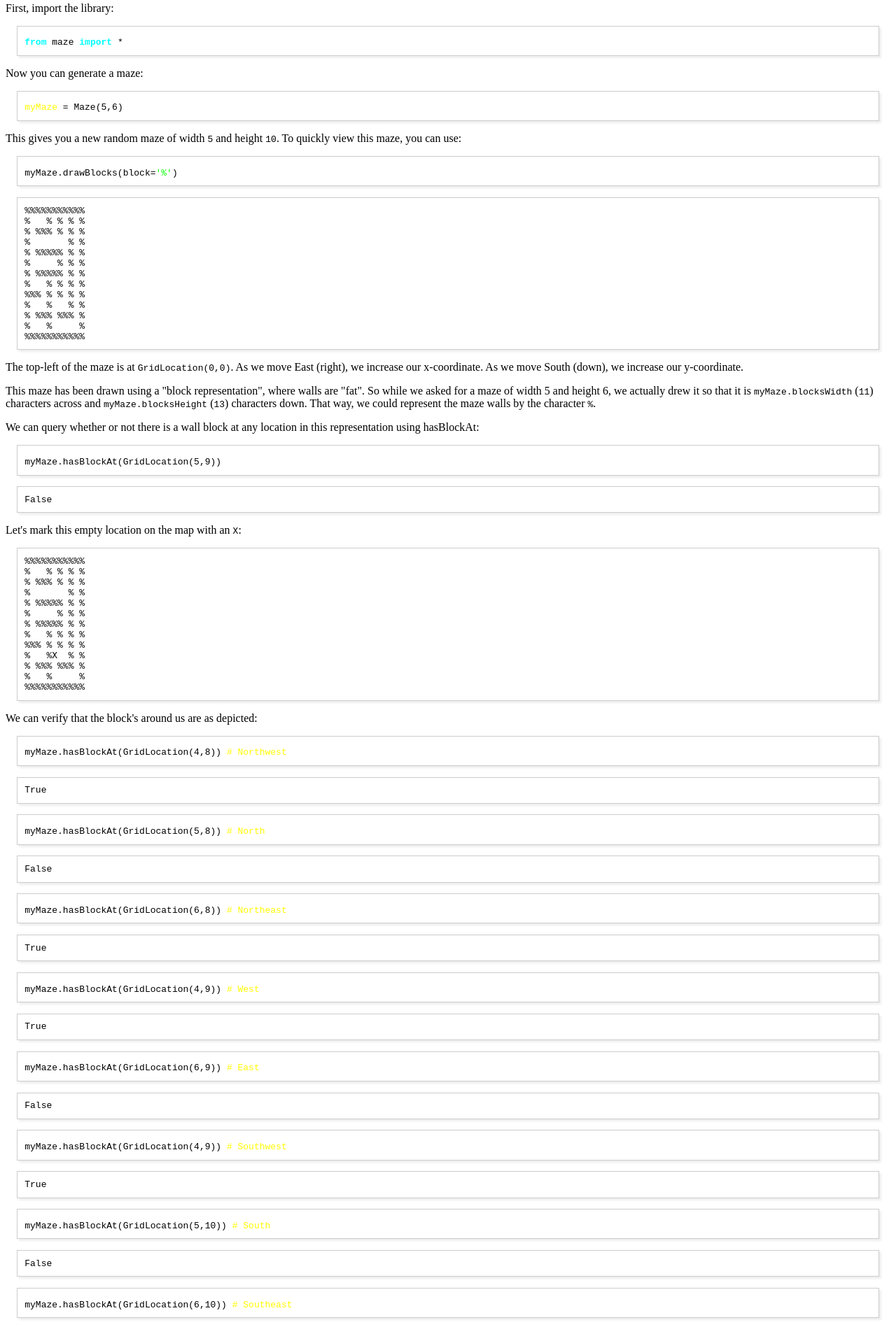
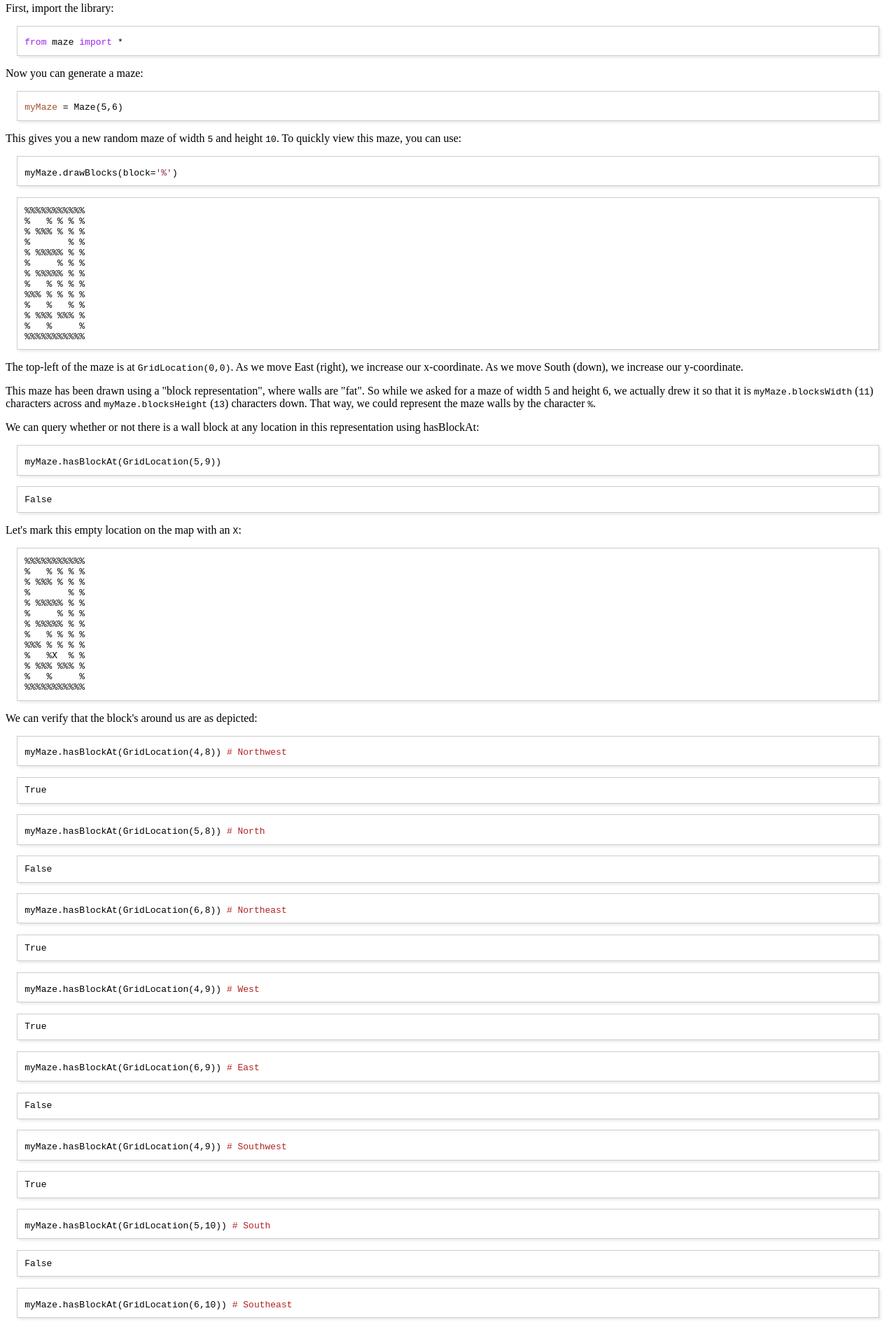
Before and after one commit to Chattered/pistuff, a plain HTML site: page README.html in a window 1280 px wide. Shown: the part 209-2106 px from the top of the page at 70% size. Drawn offline with Linux system fonts and the light colour scheme.

Commit message:
Fix syntax highlight. Symlink.

```diff
--- a/README.html
+++ b/README.html
@@ -4,7 +4,7 @@
 <html xmlns="http://www.w3.org/1999/xhtml" lang="en" xml:lang="en">
 <head>
 <title>Python Minecraft toys</title>
-<!-- 2016-04-12 Tue 22:58 -->
+<!-- 2016-04-12 Tue 23:04 -->
 <meta  http-equiv="Content-Type" content="text/html;charset=utf-8" />
 <meta  name="generator" content="Org-mode" />
 <style type="text/css">
@@ -155,7 +155,7 @@ First, import the library:
 
 <div class="org-src-container">
 
-<pre class="src src-python"><span style="color: #00ffff; font-weight: bold;">from</span> maze <span style="color: #00ffff; font-weight: bold;">import</span> *
+<pre class="src src-python"><span style="color: #a020f0;">from</span> maze <span style="color: #a020f0;">import</span> *
 </pre>
 </div>
 
@@ -165,7 +165,7 @@ Now you can generate a maze:
 
 <div class="org-src-container">
 
-<pre class="src src-python"><span style="color: #ffff00;">myMaze</span> = Maze(5,6)
+<pre class="src src-python"><span style="color: #a0522d;">myMaze</span> = Maze(5,6)
 </pre>
 </div>
 
@@ -176,7 +176,7 @@ maze, you can use:
 
 <div class="org-src-container">
 
-<pre class="src src-python">myMaze.drawBlocks(block=<span style="color: #00ff00;">'%'</span>)
+<pre class="src src-python">myMaze.drawBlocks(block=<span style="color: #8b2252;">'%'</span>)
 </pre>
 </div>
 
@@ -249,7 +249,7 @@ We can verify that the block's around us are as depicted:
 
 <div class="org-src-container">
 
-<pre class="src src-python">myMaze.hasBlockAt(GridLocation(4,8)) <span style="color: #ffff00;"># </span><span style="color: #ffff00;">Northwest</span>
+<pre class="src src-python">myMaze.hasBlockAt(GridLocation(4,8)) <span style="color: #b22222;"># </span><span style="color: #b22222;">Northwest</span>
 </pre>
 </div>
 
@@ -259,7 +259,7 @@ True
 
 <div class="org-src-container">
 
-<pre class="src src-python">myMaze.hasBlockAt(GridLocation(5,8)) <span style="color: #ffff00;"># </span><span style="color: #ffff00;">North</span>
+<pre class="src src-python">myMaze.hasBlockAt(GridLocation(5,8)) <span style="color: #b22222;"># </span><span style="color: #b22222;">North</span>
 </pre>
 </div>
 
@@ -269,7 +269,7 @@ False
 
 <div class="org-src-container">
 
-<pre class="src src-python">myMaze.hasBlockAt(GridLocation(6,8)) <span style="color: #ffff00;"># </span><span style="color: #ffff00;">Northeast</span>
+<pre class="src src-python">myMaze.hasBlockAt(GridLocation(6,8)) <span style="color: #b22222;"># </span><span style="color: #b22222;">Northeast</span>
 </pre>
 </div>
 
@@ -279,7 +279,7 @@ True
 
 <div class="org-src-container">
 
-<pre class="src src-python">myMaze.hasBlockAt(GridLocation(4,9)) <span style="color: #ffff00;"># </span><span style="color: #ffff00;">West</span>
+<pre class="src src-python">myMaze.hasBlockAt(GridLocation(4,9)) <span style="color: #b22222;"># </span><span style="color: #b22222;">West</span>
 </pre>
 </div>
 
@@ -289,7 +289,7 @@ True
 
 <div class="org-src-container">
 
-<pre class="src src-python">myMaze.hasBlockAt(GridLocation(6,9)) <span style="color: #ffff00;"># </span><span style="color: #ffff00;">East</span>
+<pre class="src src-python">myMaze.hasBlockAt(GridLocation(6,9)) <span style="color: #b22222;"># </span><span style="color: #b22222;">East</span>
 </pre>
 </div>
 
@@ -299,7 +299,7 @@ False
 
 <div class="org-src-container">
 
-<pre class="src src-python">myMaze.hasBlockAt(GridLocation(4,9)) <span style="color: #ffff00;"># </span><span style="color: #ffff00;">Southwest</span>
+<pre class="src src-python">myMaze.hasBlockAt(GridLocation(4,9)) <span style="color: #b22222;"># </span><span style="color: #b22222;">Southwest</span>
 </pre>
 </div>
 
@@ -309,7 +309,7 @@ True
 
 <div class="org-src-container">
 
-<pre class="src src-python">myMaze.hasBlockAt(GridLocation(5,10)) <span style="color: #ffff00;"># </span><span style="color: #ffff00;">South</span>
+<pre class="src src-python">myMaze.hasBlockAt(GridLocation(5,10)) <span style="color: #b22222;"># </span><span style="color: #b22222;">South</span>
 </pre>
 </div>
 
@@ -319,7 +319,7 @@ False
 
 <div class="org-src-container">
 
-<pre class="src src-python">myMaze.hasBlockAt(GridLocation(6,10)) <span style="color: #ffff00;"># </span><span style="color: #ffff00;">Southeast</span>
+<pre class="src src-python">myMaze.hasBlockAt(GridLocation(6,10)) <span style="color: #b22222;"># </span><span style="color: #b22222;">Southeast</span>
 </pre>
 </div>
 
@@ -454,7 +454,7 @@ For creating a maze in Minecraft, use the block representation.
 </div>
 </div>
 <div id="postamble" class="status">
-<p class="date">Created: 2016-04-12 Tue 22:58</p>
+<p class="date">Created: 2016-04-12 Tue 23:04</p>
 <p class="creator"><a href="http://www.gnu.org/software/emacs/">Emacs</a> 24.5.2 (<a href="http://orgmode.org">Org</a> mode 8.2.10)</p>
 <p class="validation"><a href="http://validator.w3.org/check?uri=referer">Validate</a></p>
 </div>
```
Also changed, not shown: index.html (added, +1 -0 lines), 1 other file.
